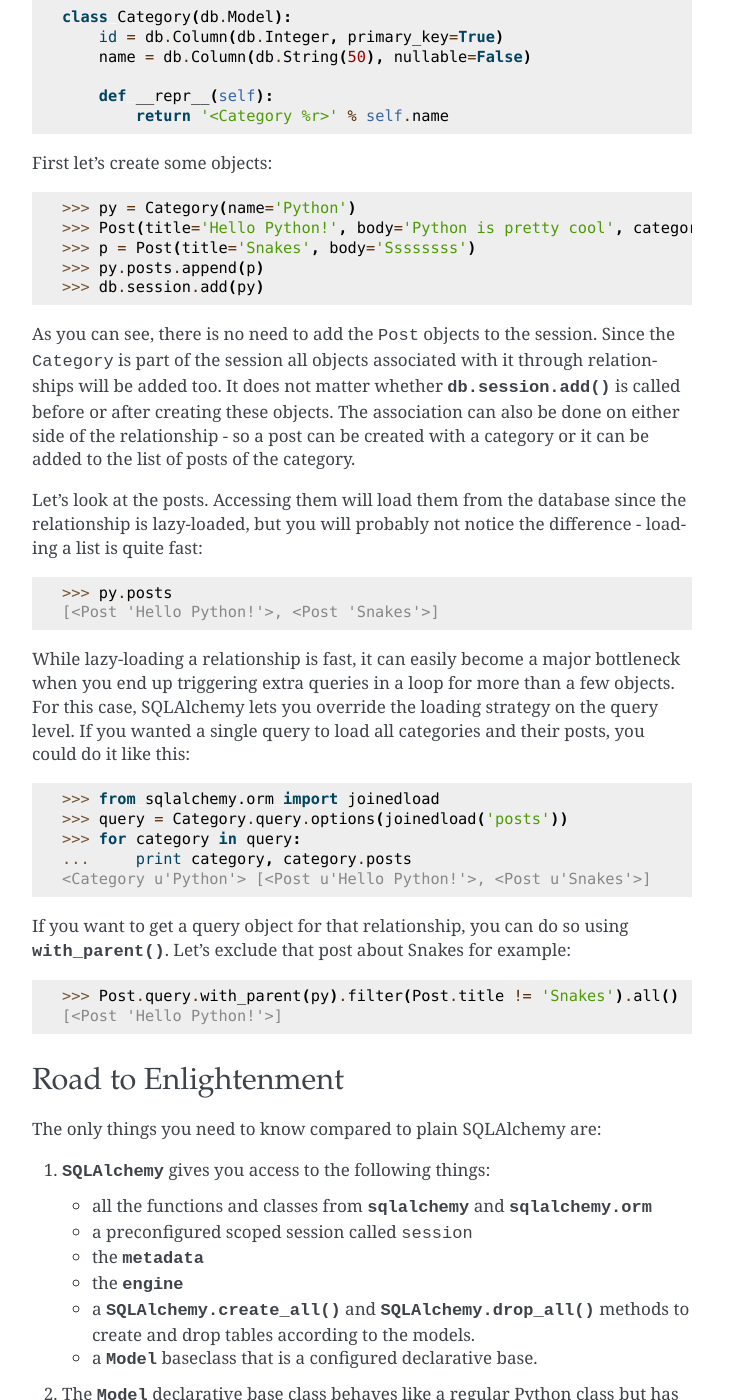
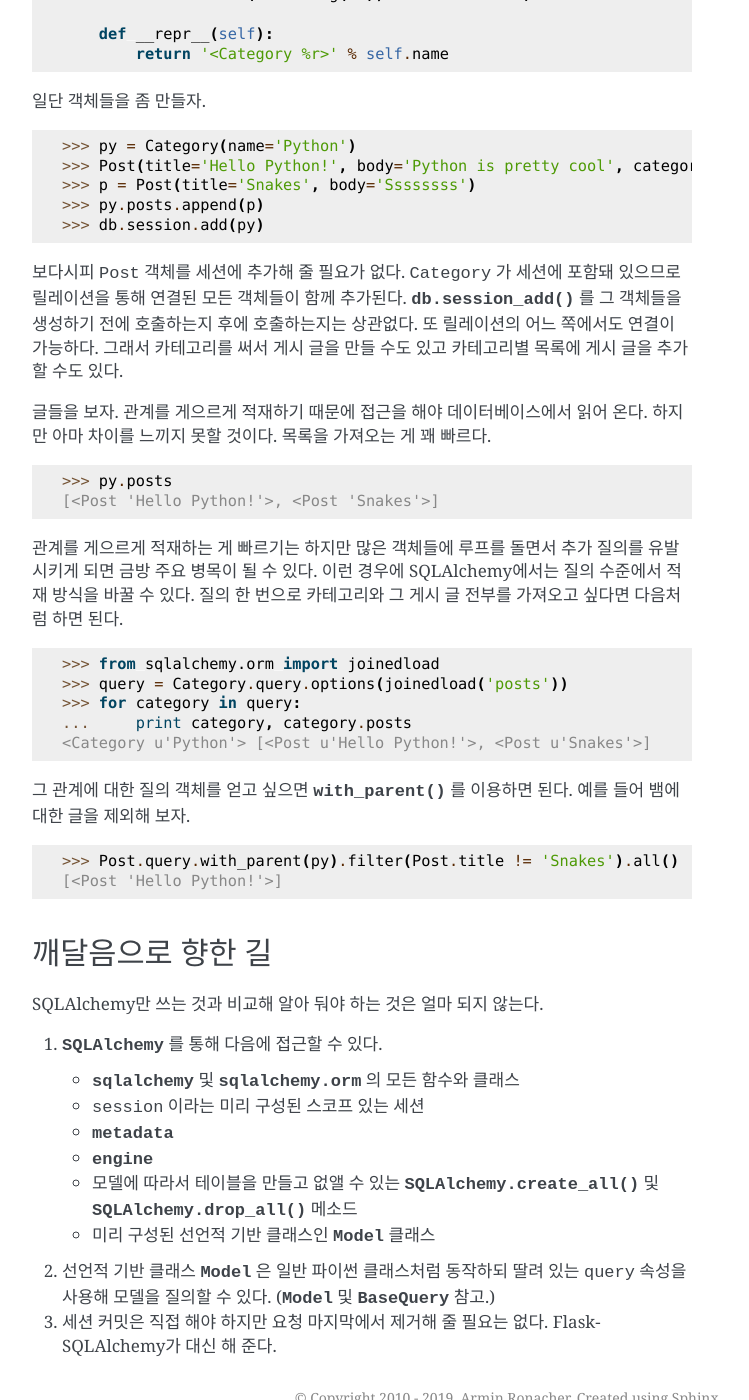
Before and after one commit to wariua/flask-sqlalchemy-docs-ko, a Sphinx documentation site: the page built from srcs/2.3/docs/quickstart.rst, in a window 1280 px wide and 1400 px high, scrolled down 2144 px. Shown: the whole window, without its empty margins (388-1137 px from the left). Built offline with Sphinx 7.4.7, drawn with Linux system fonts in a browser that asks for light colours; some of the changed text lies outside the part shown.

Commit message:
translated quickstart.rst

```diff
--- a/srcs/2.3/docs/quickstart.rst
+++ b/srcs/2.3/docs/quickstart.rst
@@ -1,25 +1,25 @@
 .. _quickstart:
 
-Quickstart
-==========
+빨리 해 보기
+============
 
 .. currentmodule:: flask_sqlalchemy
 
-Flask-SQLAlchemy is fun to use, incredibly easy for basic applications, and
-readily extends for larger applications.  For the complete guide, checkout
-the API documentation on the :class:`SQLAlchemy` class.
+Flask-SQLAlchemy는 재밌게 사용할 수 있으며 기본적인 응용에서는
+굉장히 쉬우면서 큰 응용으로도 손쉽게 확장된다. 상세한 안내는
+:class:`SQLAlchemy` 클래스 API 문서를 살펴보면 된다.
 
-A Minimal Application
----------------------
+가장 작은 응용
+--------------
 
-For the common case of having one Flask application all you have to do is
-to create your Flask application, load the configuration of choice and
-then create the :class:`SQLAlchemy` object by passing it the application.
+플라스크 응용이 하나 있는 흔한 경우에서 해 줘야 할 건 플라스크
+응용을 하나 만들고 원하는 설정을 올린 다음 응용을 인자로 줘서
+:class:`SQLAlchemy` 객체를 만드는 것이다.
 
-Once created, that object then contains all the functions and helpers
-from both :mod:`sqlalchemy` and :mod:`sqlalchemy.orm`.  Furthermore it
-provides a class called ``Model`` that is a declarative base which can be
-used to declare models::
+그렇게 만든 객체에는 :mod:`sqlalchemy` 와 :mod:`sqlalchemy.orm`
+모두의 함수와 헬퍼들이 모두 들어 있다. 또 ``Model`` 이라는
+클래스를 제공하는데, 이 선언적 기반 클래스를 이용해 모델을
+선언할 수 있다. ::
 
     from flask import Flask
     from flask_sqlalchemy import SQLAlchemy
@@ -37,52 +37,51 @@ used to declare models::
         def __repr__(self):
             return '<User %r>' % self.username
 
-To create the initial database, just import the ``db`` object from an
-interactive Python shell and run the
-:meth:`SQLAlchemy.create_all` method to create the
-tables and database::
+초기 데이터베이스 생성을 하려면 대화형 파이썬 셸에서 ``db``
+객체를 임포트 해서 :meth:`SQLAlchemy.create_all` 메소드를
+실행하기만 하면 테이블과 데이터베이스가 만들어진다. ::
 
     >>> from yourapplication import db
     >>> db.create_all()
 
-Boom, and there is your database.  Now to create some users::
+짜잔! 데이터베이스가 생겼다. 그럼 사용자를 좀 만들어 보자. ::
 
     >>> from yourapplication import User
     >>> admin = User(username='admin', email='admin@example.com')
     >>> guest = User(username='guest', email='guest@example.com')
 
-But they are not yet in the database, so let's make sure they are::
+아직은 데이터베이스 안에 들어가 있지 않다. 들어가게 해 보자. ::
 
     >>> db.session.add(admin)
     >>> db.session.add(guest)
     >>> db.session.commit()
 
-Accessing the data in database is easy as a pie::
+데이터베이스의 데이터에 접근하는 것도 누워서 떡 먹기다. ::
 
     >>> User.query.all()
     [<User u'admin'>, <User u'guest'>]
     >>> User.query.filter_by(username='admin').first()
     <User u'admin'>
 
-Note how we never defined a ``__init__`` method on the ``User`` class?
-That's because SQLAlchemy adds an implicit constructor to all model
-classes which accepts keyword arguments for all its columns and
-relationships.  If you decide to override the constructor for any
-reason, make sure to keep accepting ``**kwargs`` and call the super
-constructor with those ``**kwargs`` to preserve this behavior::
+근데 ``User`` 클래스에 ``__init__`` 메소드를 정의해 준 적이
+없지 않은가? 왜냐면 SQLAlchemy에서 컬럼과 릴레이션 전체에
+대한 키워드 인자를 받는 생성자를 모든 모델 클래스에 묵시적으로
+추가해 주기 때문이다. 만일 어떤 이유로 그 생성자를 오버라이드
+하기로 했다면 계속 ``**kwargs`` 를 받도록 하고 그
+``**kwargs`` 로 상위 생성자를 호출해야 위 동작이 유지된다. ::
 
     class Foo(db.Model):
         # ...
         def __init__(**kwargs):
             super(Foo, self).__init__(**kwargs)
-            # do custom stuff
+            # 기타 작업
 
-Simple Relationships
---------------------
+간단한 관계
+-----------
 
-SQLAlchemy connects to relational databases and what relational databases
-are really good at are relations.  As such, we shall have an example of an
-application that uses two tables that have a relationship to each other::
+SQLAlchemy는 관계형 데이터베이스에 연결하는 것이고 관계형
+데이터베이스가 잘 하는 건 관계를 다루는 일이다. 그러니 서로 관계
+있는 두 테이블을 사용하는 응용을 예로 들어 보자. ::
 
     from datetime import datetime
 
@@ -110,7 +109,7 @@ application that uses two tables that have a relationship to each other::
         def __repr__(self):
             return '<Category %r>' % self.name
 
-First let's create some objects::
+일단 객체들을 좀 만들자. ::
 
     >>> py = Category(name='Python')
     >>> Post(title='Hello Python!', body='Python is pretty cool', category=py)
@@ -118,27 +117,27 @@ First let's create some objects::
     >>> py.posts.append(p)
     >>> db.session.add(py)
 
-As you can see, there is no need to add the ``Post`` objects to the
-session. Since the ``Category`` is part of the session all objects
-associated with it through relationships will be added too.  It does
-not matter whether :meth:`db.session.add() <sqlalchemy.orm.session.Session.add>`
-is called before or after creating these objects.  The association can
-also be done on either side of the relationship - so a post can be
-created with a category or it can be added to the list of posts of
-the category.
+보다시피 ``Post`` 객체를 세션에 추가해 줄 필요가 없다.
+``Category`` 가 세션에 포함돼 있으므로 릴레이션을 통해 연결된
+모든 객체들이 함께 추가된다.
+:meth:`db.session_add() <sqlalchemy.orm.session.Session.add>`
+를 그 객체들을 생성하기 전에 호출하는지 후에 호출하는지는
+상관없다. 또 릴레이션의 어느 쪽에서도 연결이 가능하다. 그래서
+카테고리를 써서 게시 글을 만들 수도 있고 카테고리별 목록에
+게시 글을 추가할 수도 있다.
 
-Let's look at the posts. Accessing them will load them from the database
-since the relationship is lazy-loaded, but you will probably not notice
-the difference - loading a list is quite fast::
+글들을 보자. 관계를 게으르게 적재하기 때문에 접근을 해야
+데이터베이스에서 읽어 온다. 하지만 아마 차이를 느끼지 못할
+것이다. 목록을 가져오는 게 꽤 빠르다. ::
 
     >>> py.posts
     [<Post 'Hello Python!'>, <Post 'Snakes'>]
 
-While lazy-loading a relationship is fast, it can easily become a major
-bottleneck when you end up triggering extra queries in a loop for more
-than a few objects.  For this case, SQLAlchemy lets you override the
-loading strategy on the query level. If you wanted a single query to
-load all categories and their posts, you could do it like this::
+관계를 게으르게 적재하는 게 빠르기는 하지만 많은 객체들에
+루프를 돌면서 추가 질의를 유발시키게 되면 금방 주요 병목이
+될 수 있다. 이런 경우에 SQLAlchemy에서는 질의 수준에서 적재
+방식을 바꿀 수 있다. 질의 한 번으로 카테고리와 그 게시 글
+전부를 가져오고 싶다면 다음처럼 하면 된다. ::
 
     >>> from sqlalchemy.orm import joinedload
     >>> query = Category.query.options(joinedload('posts'))
@@ -147,33 +146,34 @@ load all categories and their posts, you could do it like this::
     <Category u'Python'> [<Post u'Hello Python!'>, <Post u'Snakes'>]
 
 
-If you want to get a query object for that relationship, you can do so
-using :meth:`~sqlalchemy.orm.query.Query.with_parent`.  Let's exclude
-that post about Snakes for example::
+그 관계에 대한 질의 객체를 얻고 싶으면
+:meth:`~sqlalchemy.orm.query.Query.with_parent` 를 이용하면
+된다. 예를 들어 뱀에 대한 글을 제외해 보자. ::
 
     >>> Post.query.with_parent(py).filter(Post.title != 'Snakes').all()
     [<Post 'Hello Python!'>]
 
 
-Road to Enlightenment
----------------------
+깨달음으로 향한 길
+------------------
 
-The only things you need to know compared to plain SQLAlchemy are:
+SQLAlchemy만 쓰는 것과 비교해 알아 둬야 하는 것은 얼마 되지 않는다.
 
-1.  :class:`SQLAlchemy` gives you access to the following things:
+1.  :class:`SQLAlchemy` 를 통해 다음에 접근할 수 있다.
 
-    -   all the functions and classes from :mod:`sqlalchemy` and
-        :mod:`sqlalchemy.orm`
-    -   a preconfigured scoped session called ``session``
-    -   the :attr:`~SQLAlchemy.metadata`
-    -   the :attr:`~SQLAlchemy.engine`
-    -   a :meth:`SQLAlchemy.create_all` and :meth:`SQLAlchemy.drop_all`
-        methods to create and drop tables according to the models.
-    -   a :class:`Model` baseclass that is a configured declarative base.
+    -   :mod:`sqlalchemy` 및 :mod:`sqlalchemy.orm` 의 모든
+        함수와 클래스
+    -   ``session`` 이라는 미리 구성된 스코프 있는 세션
+    -   :attr:`~SQLAlchemy.metadata`
+    -   :attr:`~SQLAlchemy.engine`
+    -   모델에 따라서 테이블을 만들고 없앨 수 있는
+        :meth:`SQLAlchemy.create_all` 및 :meth:`SQLAlchemy.drop_all`
+        메소드
+    -   미리 구성된 선언적 기반 클래스인 :class:`Model` 클래스
 
-2.  The :class:`Model` declarative base class behaves like a regular
-    Python class but has a ``query`` attribute attached that can be used to
-    query the model.  (:class:`Model` and :class:`BaseQuery`)
+2.  선언적 기반 클래스 :class:`Model` 은 일반 파이썬 클래스처럼
+    동작하되 딸려 있는 ``query`` 속성을 사용해 모델을 질의할 수
+    있다. (:class:`Model` 및 :class:`BaseQuery` 참고.)
 
-3.  You have to commit the session, but you don't have to remove it at
-    the end of the request, Flask-SQLAlchemy does that for you.
+3.  세션 커밋은 직접 해야 하지만 요청 마지막에서 제거해 줄 필요는
+    없다. Flask-SQLAlchemy가 대신 해 준다.
```
